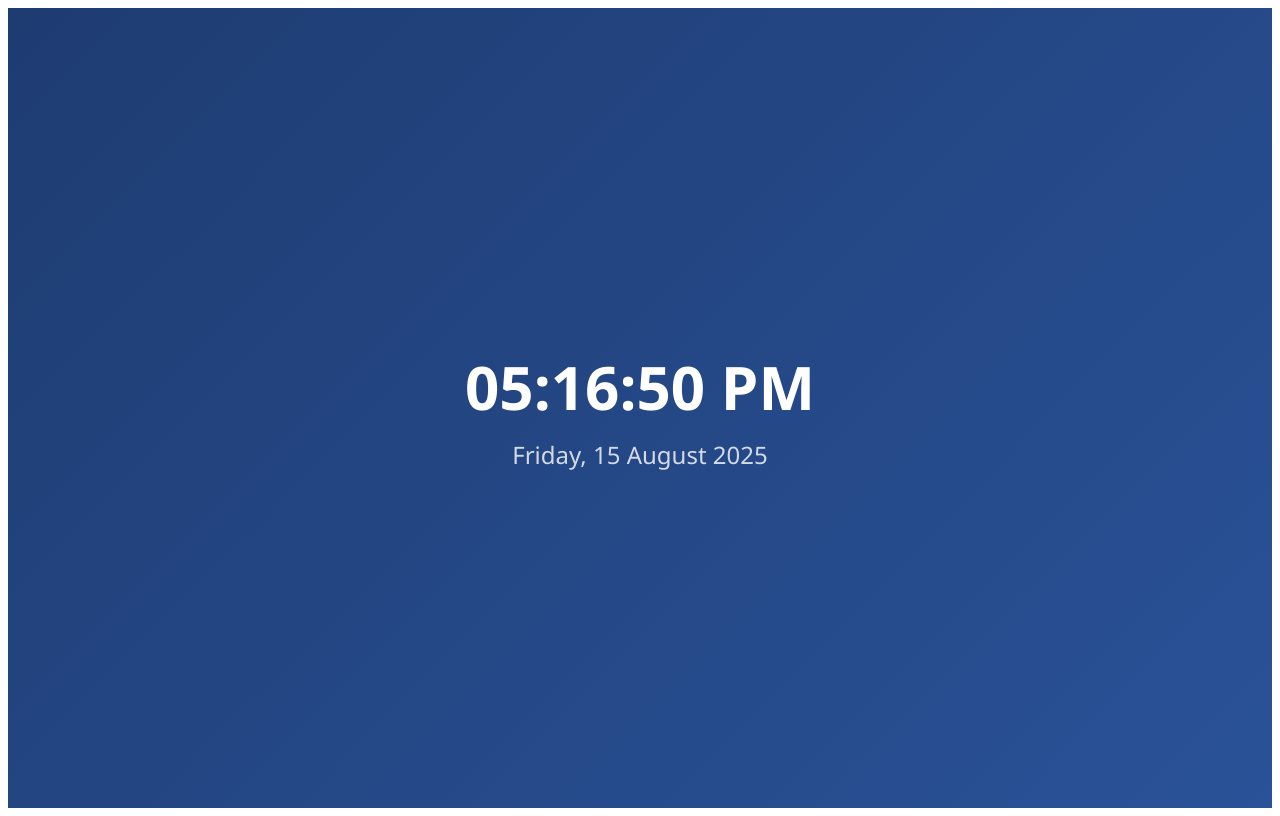
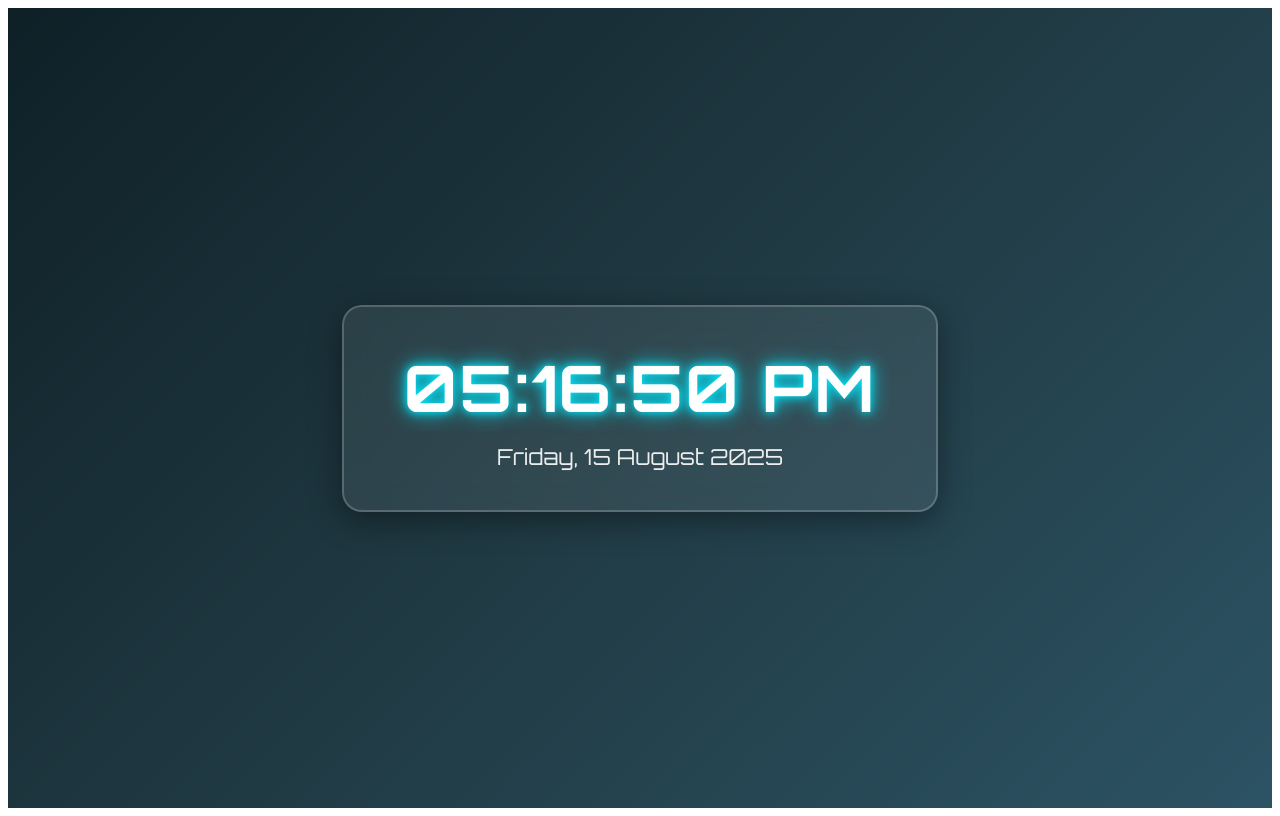
Before and after one commit to Glo92/Time-Teller, a React (Vite) app: page / in a window 1280 px wide. Built offline with nearby package versions, Linux system fonts and the light colour scheme.

Commit message:
Changed some styles

```diff
--- a/src/App.css
+++ b/src/App.css
@@ -0,0 +1,12 @@
+@import url('https://fonts.googleapis.com/css2?family=Orbitron:wght@400;700&display=swap');
+
+.glow {
+  text-shadow: 0 0 10px #00eaff, 0 0 20px #00eaff, 0 0 40px #00eaff;
+  animation: pulse 2s infinite;
+}
+
+@keyframes pulse {
+  0% { text-shadow: 0 0 5px #00eaff, 0 0 15px #00eaff; }
+  50% { text-shadow: 0 0 20px #00eaff, 0 0 40px #00eaff; }
+  100% { text-shadow: 0 0 5px #00eaff, 0 0 15px #00eaff; }
+}
--- a/src/App.jsx
+++ b/src/App.jsx
@@ -1,3 +1,73 @@
+// import { useState, useEffect } from "react";
+// import "./App.css";
+
+// export default function App() {
+//   const [time, setTime] = useState(new Date());
+
+//   useEffect(() => {
+//     const timer = setInterval(() => setTime(new Date()), 1000);
+//     return () => clearInterval(timer);
+//   }, []);
+
+//   const formatTime = () => {
+//     let hours = time.getHours();
+//     let minutes = time.getMinutes();
+//     let seconds = time.getSeconds();
+//     let ampm = hours >= 12 ? "PM" : "AM";
+
+//     hours = hours % 12 || 12;
+//     hours = String(hours).padStart(2, "0");
+//     minutes = String(minutes).padStart(2, "0");
+//     seconds = String(seconds).padStart(2, "0");
+
+//     return `${hours}:${minutes}:${seconds} ${ampm}`;
+//   };
+
+//   const formatDate = () => {
+//     const days = ["Sunday", "Monday", "Tuesday", "Wednesday", "Thursday", "Friday", "Saturday"];
+//     const months = [
+//       "January", "February", "March", "April", "May", "June",
+//       "July", "August", "September", "October", "November", "December"
+//     ];
+
+//     const dayName = days[time.getDay()];
+//     const monthName = months[time.getMonth()];
+//     const dayNumber = time.getDate();
+//     const year = time.getFullYear();
+
+//     return `${dayName}, ${dayNumber} ${monthName} ${year}`;
+//   };
+
+//   return (
+//     <div style={styles.container}>
+//       <div style={styles.clock}>{formatTime()}</div>
+//       <div style={styles.date}>{formatDate()}</div>
+//     </div>
+//   );
+// }
+
+// const styles = {
+//   container: {
+//     background: "linear-gradient(135deg, #1e3c72, #2a5298)",
+//     height: "100vh",
+//     display: "flex",
+//     flexDirection: "column",
+//     justifyContent: "center",
+//     alignItems: "center",
+//     color: "white",
+//     fontFamily: "'Segoe UI', Tahoma, Geneva, Verdana, sans-serif"
+//   },
+//   clock: {
+//     fontSize: "60px",
+//     fontWeight: "bold",
+//     marginBottom: "10px"
+//   },
+//   date: {
+//     fontSize: "24px",
+//     opacity: 0.8
+//   }
+// };
+
 import { useState, useEffect } from "react";
 import "./App.css";
 
@@ -40,30 +110,43 @@ export default function App() {
 
   return (
     <div style={styles.container}>
-      <div style={styles.clock}>{formatTime()}</div>
-      <div style={styles.date}>{formatDate()}</div>
+      <div style={styles.watchFace}>
+        <div style={styles.clock} className="glow">{formatTime()}</div>
+        <div style={styles.date}>{formatDate()}</div>
+      </div>
     </div>
   );
 }
 
 const styles = {
   container: {
-    background: "linear-gradient(135deg, #1e3c72, #2a5298)",
+    background: "linear-gradient(135deg, #0f2027, #203a43, #2c5364)",
     height: "100vh",
     display: "flex",
-    flexDirection: "column",
     justifyContent: "center",
     alignItems: "center",
+    fontFamily: "'Orbitron', sans-serif" // futuristic digital font
+  },
+  watchFace: {
+    background: "rgba(255, 255, 255, 0.08)",
+    backdropFilter: "blur(12px)",
+    border: "2px solid rgba(255,255,255,0.2)",
+    borderRadius: "20px",
+    padding: "40px 60px",
+    textAlign: "center",
+    boxShadow: "0 8px 32px rgba(0,0,0,0.4)",
     color: "white",
-    fontFamily: "'Segoe UI', Tahoma, Geneva, Verdana, sans-serif"
+    minWidth: "400px"
   },
   clock: {
-    fontSize: "60px",
+    fontSize: "64px",
     fontWeight: "bold",
-    marginBottom: "10px"
+    marginBottom: "15px",
+    letterSpacing: "2px"
   },
   date: {
-    fontSize: "24px",
-    opacity: 0.8
+    fontSize: "22px",
+    opacity: 0.9,
+    fontWeight: "300"
   }
 };
```
